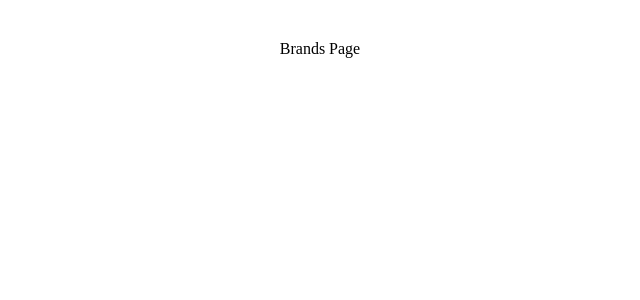
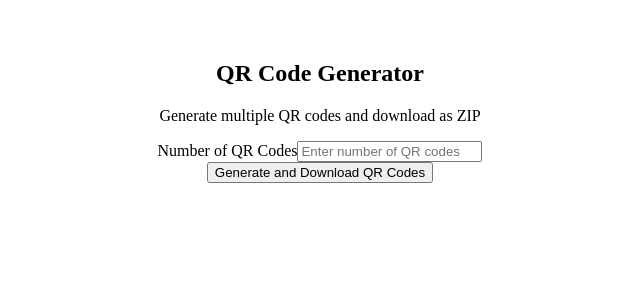
Before and after one commit to pratyushk512/eco-lens, a React (Vite) app in the folder frontend/: page /rewards/brands in a window 1280 px wide. Shown: the top 300 px of the page, without its empty margins (320-960 px from the left). Built offline with nearby package versions, Linux system fonts and the light colour scheme; the HTML template or start-up script is replaced by a standard one.

Commit message:
add qr code generator

```diff
--- a/frontend/package.json
+++ b/frontend/package.json
@@ -16,7 +16,10 @@
     "@shadcn/ui": "^0.0.4",
     "class-variance-authority": "^0.7.0",
     "clsx": "^2.1.1",
+    "file-saver": "^2.0.5",
+    "jszip": "^3.10.1",
     "lucide-react": "^0.456.0",
+    "qrcode": "^1.5.4",
     "react": "^18.3.1",
     "react-dom": "^18.3.1",
     "react-router-dom": "^6.28.0",
--- a/frontend/src/App.jsx
+++ b/frontend/src/App.jsx
@@ -3,6 +3,7 @@ import { createBrowserRouter, RouterProvider } from 'react-router-dom';
 import Consumer from './pages/consumer.jsx';
 import AuthPage from './pages/login';
 import Role from './pages/rewards-role.jsx';
+import Qr from './pages/qr.jsx';
 function App() {
   const router = createBrowserRouter([
     {
@@ -30,8 +31,8 @@ function App() {
       element: <Role />
     },
     {
-      path:"/rewards/brands",
-      element: <div>Brands Page</div>
+      path: "rewards/brands",
+      element: <Qr/>
     },
     {
       path:"/rewards/consumer",
--- /dev/null
+++ b/frontend/src/pages/qr.jsx
@@ -0,0 +1,107 @@
+'use client'
+
+import React, { useState } from 'react'
+import QRCode from 'qrcode'
+import JSZip from 'jszip'
+import { saveAs } from 'file-saver'
+import { Loader2 } from 'lucide-react'
+
+export default function QRCodeGenerator() {
+  const [count, setCount] = useState('')
+  const [isGenerating, setIsGenerating] = useState(false)
+  const [message, setMessage] = useState('')
+
+  const generateUniqueRandomNumbers = (num) => {
+    const generatedValues = new Set()
+    while (generatedValues.size < num) {
+      const randomValue = Math.floor(1000000 + Math.random() * 9000000)
+      generatedValues.add(randomValue.toString())
+    }
+    return Array.from(generatedValues)
+  }
+
+  const generateQRCode = async (value) => {
+    try {
+      return await QRCode.toDataURL(value, {
+        errorCorrectionLevel: 'H',
+        margin: 1,
+        width: 256,
+        color: {
+          dark: '#000000',
+          light: '#FFFFFF',
+        },
+      })
+    } catch (error) {
+      console.error('Error generating QR code:', error)
+      throw new Error('Failed to generate QR code')
+    }
+  }
+
+  const handleGenerate = async () => {
+    const num = parseInt(count, 10)
+    if (isNaN(num) || num <= 0) {
+      setMessage("Please enter a valid number greater than 0")
+      return
+    }
+
+    setIsGenerating(true)
+    setMessage('')
+    const zip = new JSZip()
+
+    try {
+      const values = generateUniqueRandomNumbers(num)
+      for (const value of values) {
+        const qrCodeDataUrl = await generateQRCode(value)
+        const qrCodeData = qrCodeDataUrl.split(',')[1]
+        zip.file(`QRCode_${value}.png`, qrCodeData, { base64: true })
+      }
+
+      const content = await zip.generateAsync({ type: 'blob' })
+      saveAs(content, 'QRCodes.zip')
+
+      setMessage(`${num} QR codes have been generated and downloaded.`)
+    } catch (error) {
+      console.error('Error generating QR codes:', error)
+      setMessage("An error occurred while generating QR codes. Please try again.")
+    } finally {
+      setIsGenerating(false)
+    }
+  }
+
+  return (
+    <div className="container mx-auto p-4">
+      <div className="w-full max-w-md mx-auto bg-white shadow-md rounded-lg p-6">
+        <h2 className="text-2xl font-bold mb-2">QR Code Generator</h2>
+        <p className="text-gray-600 mb-4">Generate multiple QR codes and download as ZIP</p>
+        <div className="space-y-4">
+          <div className="space-y-2">
+            <label htmlFor="count" className="block text-sm font-medium text-gray-700">Number of QR Codes</label>
+            <input
+              id="count"
+              type="number"
+              value={count}
+              onChange={(e) => setCount(e.target.value)}
+              placeholder="Enter number of QR codes"
+              className="mt-1 block w-full rounded-md border-gray-300 shadow-sm focus:border-indigo-300 focus:ring focus:ring-indigo-200 focus:ring-opacity-50"
+            />
+          </div>
+          <button
+            onClick={handleGenerate}
+            disabled={isGenerating}
+            className="w-full bg-blue-500 hover:bg-blue-700 text-white font-bold py-2 px-4 rounded focus:outline-none focus:shadow-outline disabled:opacity-50"
+          >
+            {isGenerating ? (
+              <>
+                <Loader2 className="inline-block mr-2 h-4 w-4 animate-spin" />
+                Generating and Downloading...
+              </>
+            ) : (
+              'Generate and Download QR Codes'
+            )}
+          </button>
+          {message && <p className="mt-2 text-sm text-gray-600">{message}</p>}
+        </div>
+      </div>
+    </div>
+  )
+}
```
Also changed, not shown: 1 other file (tests, documents, lock files or other folders).
